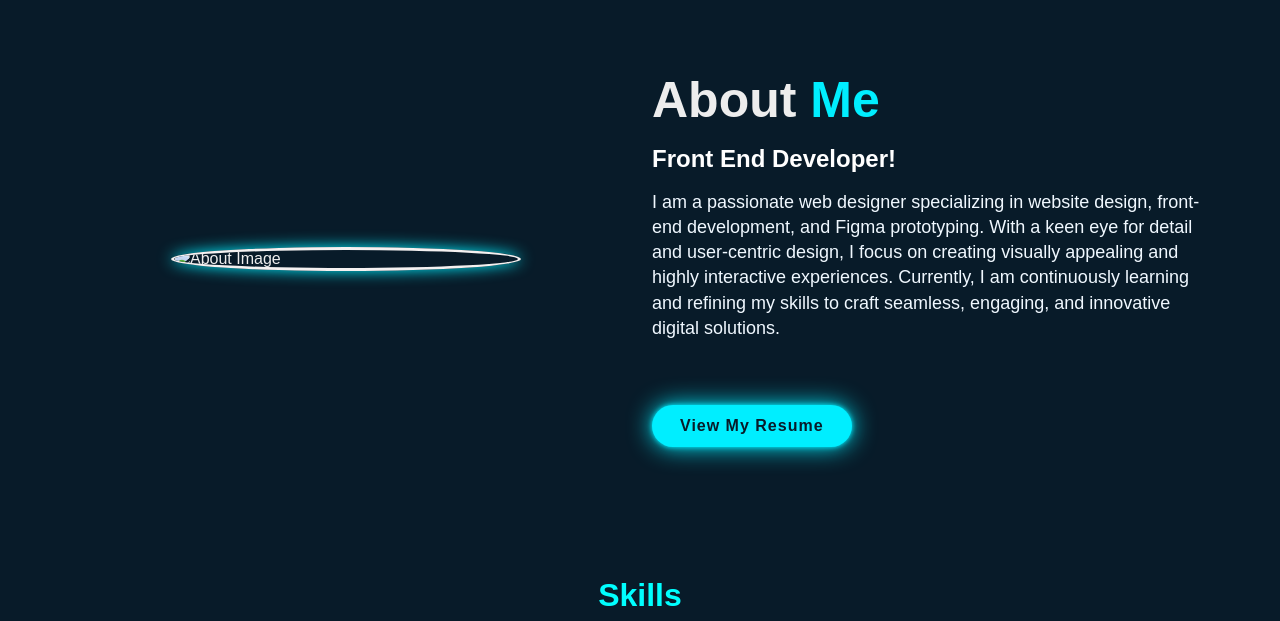
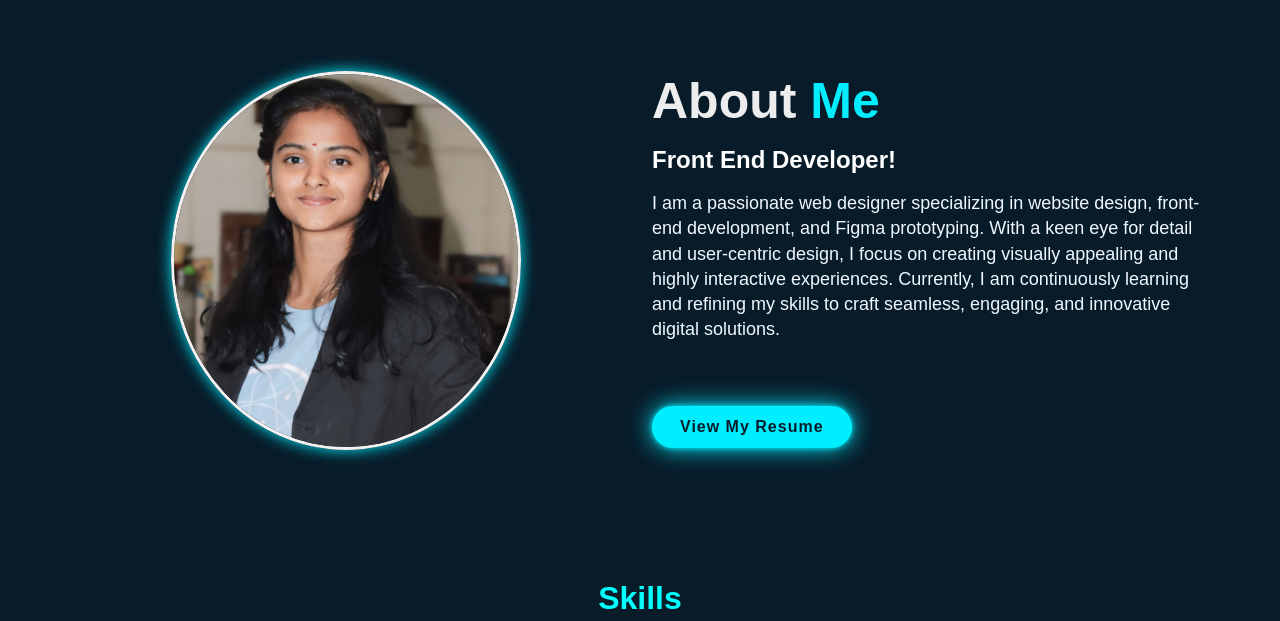
Before and after one commit to ManasaNeeli11/Manu-Portfolio, a plain HTML site: page index.html in a window 1280 px wide. Shown: the part 829-1450 px from the top of the page. Drawn offline with nearby package versions, Linux system fonts and the light colour scheme; files whose address does not match are found by name.

Commit message:
Update index.html

```diff
--- a/index.html
+++ b/index.html
@@ -51,7 +51,7 @@
 
     <section class="about" id="about">
         <div class="about-img">
-            <img src="about-img.jpg" alt="About Image">
+            <img src="assets/about-img.jpg" alt="About Image">
         </div>
         <div class="about-text">
             <h2>About <span>Me</span></h2>
```
